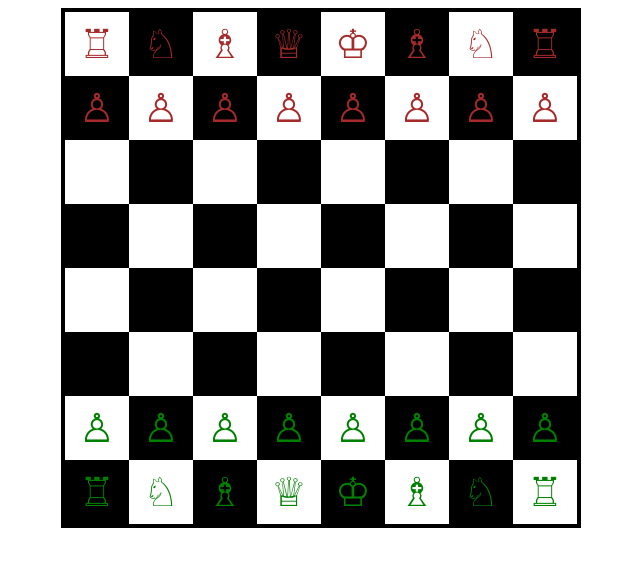
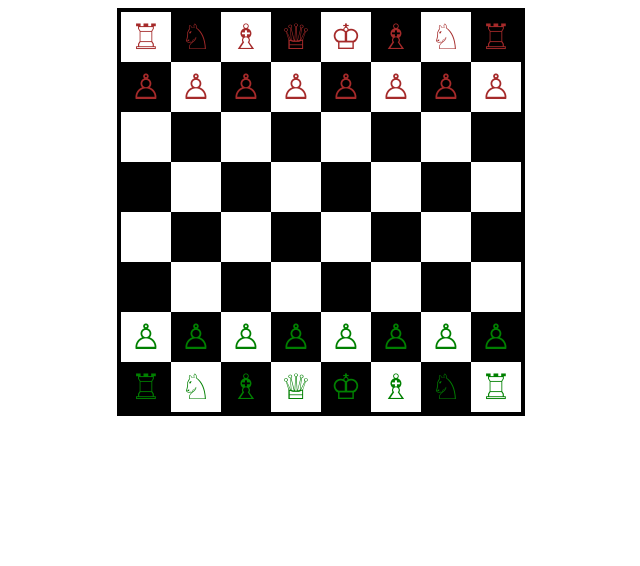
Before and after one commit to dudekullagousiya/cheesboard, a plain HTML site: page index.html in a window 1280 px wide. Shown: the whole page, without its empty margins (319-959 px from the left). Drawn offline with Linux system fonts and the light colour scheme.

Commit message:
thirdd commit

```diff
--- a/style.css
+++ b/style.css
@@ -4,8 +4,8 @@ body{
 }
 
 .container{
-    height:32rem;
-    width:32rem;
+    height:400px;
+    width:400px;
     border:4px solid;
 
 }
@@ -15,8 +15,8 @@ body{
 }
 
 .row1child{
-    height:4rem;
-    width:4rem;
+    height:50px;
+    width:50px;
     display: flex;
     justify-content: center;
     align-items: center;
@@ -26,7 +26,7 @@ body{
 
 }
 .browncol{
-     font-size:2.5rem;
+     font-size:35px;
     color:brown;
 
 }
@@ -34,8 +34,8 @@ body{
     background-color: black;
 }
 .row2child{
-    height:4rem;
-    width:4rem;
+    height:50px;
+    width:50px;
      display: flex;
     justify-content: center;
     align-items: center;
@@ -48,7 +48,7 @@ body{
 }
 .bluecol{
     color:green;
-    font-size: 2.5rem;
+    font-size:35px;
 
 }
 .row2child:nth-child(odd){
```
